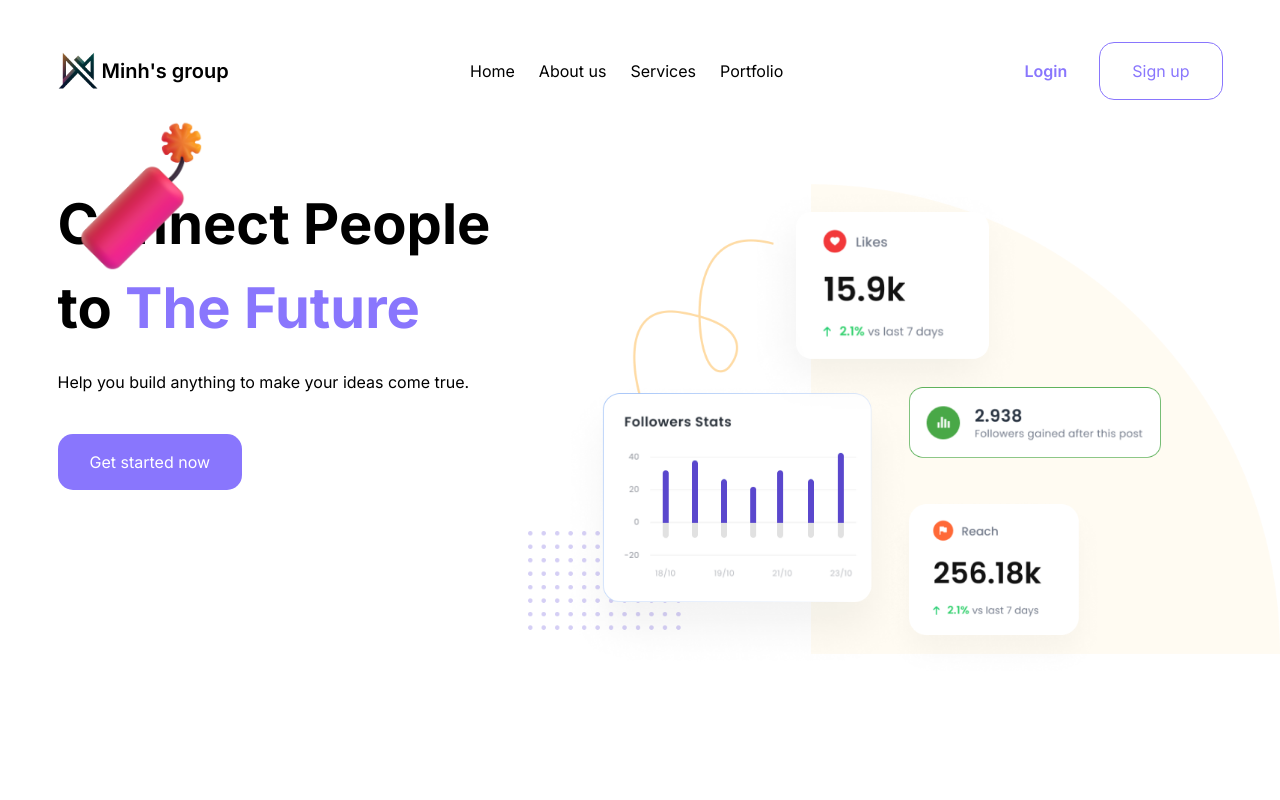
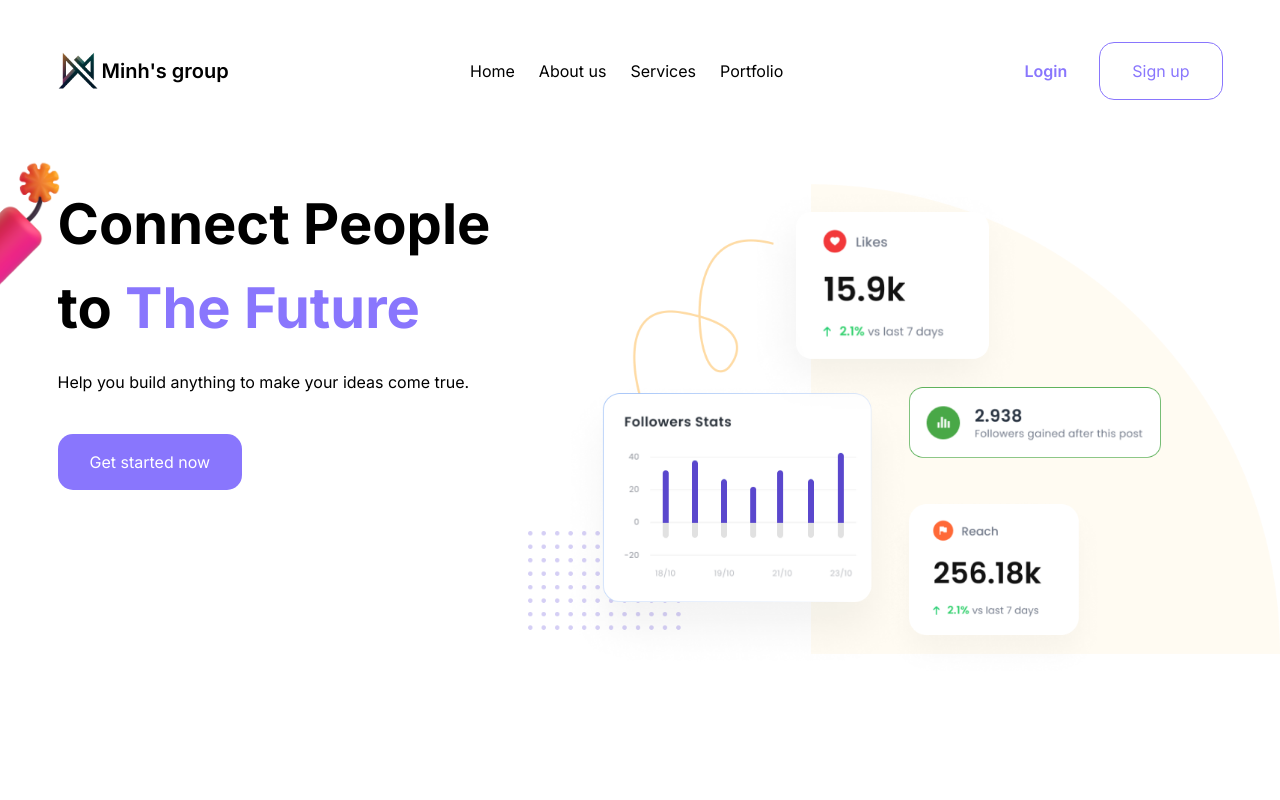
Before and after one commit to nguyennhatminh-mgr/main-nguyennhatminh-com, a Next.js app: page / in a window 1280 px wide. Shown: the top 800 px of the page. Built offline with nearby package versions, Linux system fonts and the light colour scheme.

Commit message:
feat: Update candle image position

```diff
--- a/src/app/page.tsx
+++ b/src/app/page.tsx
@@ -14,11 +14,11 @@ export default function Home() {
     <div>
       <Header />
       <main className="min-h-[calc(100vh-246px)]">
-        <section className="flex justify-between mb-20 pt-10 relative">
-          <div className="absolute left-[60px] -top-[30px]">
-            <Image src={CandleImage} alt="candle" className="w-[168px]" />
-          </div>
-          <div className="w-[628px] ml-[calc((100vw-1165px)/2)]">
+        <section className="flex justify-between mb-20 pt-10">
+          <div className="w-[628px] ml-[calc((100vw-1165px)/2)] relative">
+            <div className="absolute -left-[140px] -top-[30px]">
+              <Image src={CandleImage} alt="candle" className="w-[168px]" />
+            </div>
             <h1 className="text-[56px] font-bold mb-5">
               Connect People to <span className="text-primary">The Future</span>
             </h1>
```
